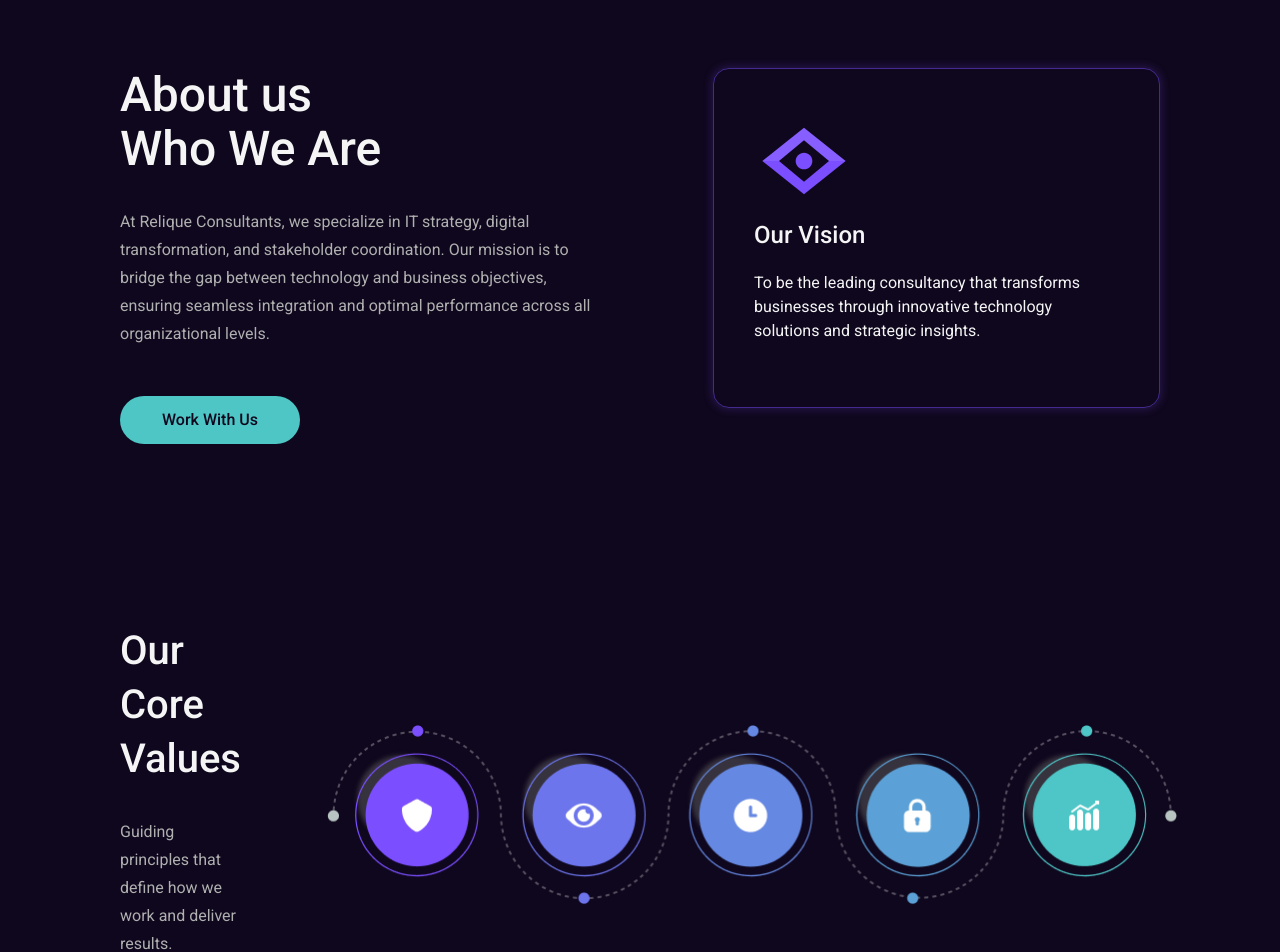
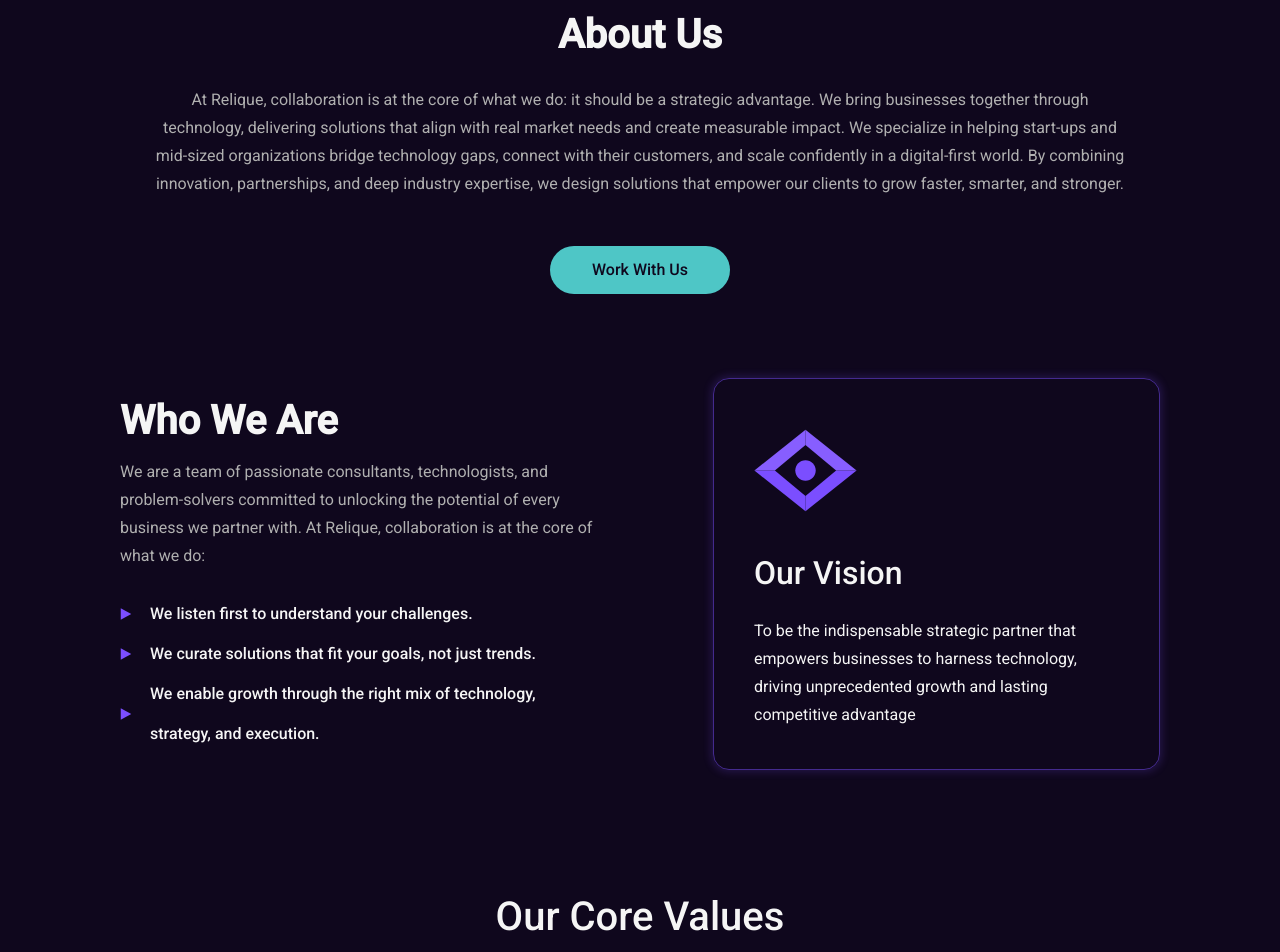
Before and after one commit to ankurmungekar/relique, a React (Create React App) app: page /about in a window 1280 px wide. Shown: the part 500-1452 px from the top of the page. Built offline with nearby package versions, Linux system fonts and the light colour scheme.

Commit message:
about us page changes

```diff
--- a/src/pages/AboutPage.tsx
+++ b/src/pages/AboutPage.tsx
@@ -5,7 +5,7 @@
   return (
     <div className="AboutPage bg-[#0F071D] min-h-screen pt-[88px]">
       {/* Hero Banner Section */}
-      <section className="py-[60px]">
+      <section className="pt-[60px]">
         <div className="max-w-[1440px] mx-auto px-[120px]">
           <div className="w-full h-[300px] rounded-[16px] overflow-hidden">
             <img
@@ -17,45 +17,107 @@
         </div>
       </section>
 
+      {/* Title Section */}
+      <section className="pt-[60px] pb-[24px]">
+        <div className="max-w-[1440px] mx-auto px-[120px]">
+          <h1
+            className="text-[#F5F5F5] font-black text-[40px] leading-[1.35em] text-center mb-[24px]"
+            style={{ fontFamily: 'Roboto' }}
+          >
+            About Us
+          </h1>
+          <p
+            className="text-[#B0B0B0] font-normal text-[16px] leading-[1.75em] text-center max-w-[980px] mx-auto mb-[48px]"
+            style={{ fontFamily: 'Roboto' }}
+          >
+            At Relique, collaboration is at the core of what we do: it should be a strategic advantage. We bring businesses together through technology, delivering solutions that align with real market needs and create measurable impact. We specialize in helping start-ups and mid-sized organizations bridge technology gaps, connect with their customers, and scale confidently in a digital-first world. By combining innovation, partnerships, and deep industry expertise, we design solutions that empower our clients to grow faster, smarter, and stronger.
+          </p>
+
+          <div className="flex justify-center">
+            <Button to="/contact" variant="primary">
+              Work With Us
+            </Button>
+          </div>
+        </div>
+      </section>
+
       {/* Main Content Section */}
       <section className="py-[60px]">
         <div className="max-w-[1440px] mx-auto px-[120px]">
-          <div className="flex justify-between items-start gap-[118px]">
+          <div className="flex justify-between items-center gap-[118px]">
             {/* Left Content */}
             <div className="flex-1 max-w-[635px]">
-              <h1
-                className="text-[#F5F5F5] font-medium text-[48px] leading-[1.125em] mb-[32px]"
+              <h2
+                className="text-[#F5F5F5] font-black text-[40px] leading-[1.35em] mb-[10px]"
                 style={{ fontFamily: 'Roboto' }}
               >
-                About us<br />
                 Who We Are
-              </h1>
+              </h2>
 
               <p
-                className="text-[#B0B0B0] font-normal text-[16px] leading-[1.75em] mb-[48px]"
+                className="text-[#B0B0B0] font-normal text-[16px] leading-[1.75em] mb-[24px]"
                 style={{ fontFamily: 'Roboto' }}
               >
-                At Relique Consultants, we specialize in IT strategy, digital transformation, and stakeholder coordination. Our mission is to bridge the gap between technology and business objectives, ensuring seamless integration and optimal performance across all organizational levels.
+                We are a team of passionate consultants, technologists, and problem-solvers committed to unlocking the potential of every business we partner with. At Relique, collaboration is at the core of what we do:
               </p>
 
-              <Button to="/contact" variant="primary">
-                Work With Us
-              </Button>
+              {/* Bullet Points with Arrows */}
+              <div className="space-y-[0px]">
+                <div className="flex items-center gap-[18px]">
+                  <div className="flex-shrink-0 w-[12px] h-[12px]">
+                    <svg width="12" height="12" viewBox="0 0 12 12" fill="none" xmlns="http://www.w3.org/2000/svg">
+                      <path d="M0.75 0.14L0.75 11.86L11.25 6L0.75 0.14Z" fill="#7B4EFF"/>
+                    </svg>
+                  </div>
+                  <p
+                    className="text-[#F5F5F5] font-medium text-[16px] leading-[2.5em]"
+                    style={{ fontFamily: 'Roboto' }}
+                  >
+                    We listen first to understand your challenges.
+                  </p>
+                </div>
+                <div className="flex items-center gap-[18px]">
+                  <div className="flex-shrink-0 w-[12px] h-[12px]">
+                    <svg width="12" height="12" viewBox="0 0 12 12" fill="none" xmlns="http://www.w3.org/2000/svg">
+                      <path d="M0.75 0.14L0.75 11.86L11.25 6L0.75 0.14Z" fill="#7B4EFF"/>
+                    </svg>
+                  </div>
+                  <p
+                    className="text-[#F5F5F5] font-medium text-[16px] leading-[2.5em]"
+                    style={{ fontFamily: 'Roboto' }}
+                  >
+                    We curate solutions that fit your goals, not just trends.
+                  </p>
+                </div>
+                <div className="flex items-center gap-[18px]">
+                  <div className="flex-shrink-0 w-[12px] h-[12px]">
+                    <svg width="12" height="12" viewBox="0 0 12 12" fill="none" xmlns="http://www.w3.org/2000/svg">
+                      <path d="M0.75 0.14L0.75 11.86L11.25 6L0.75 0.14Z" fill="#7B4EFF"/>
+                    </svg>
+                  </div>
+                  <p
+                    className="text-[#F5F5F5] font-medium text-[16px] leading-[2.5em]"
+                    style={{ fontFamily: 'Roboto' }}
+                  >
+                    We enable growth through the right mix of technology, strategy, and execution.
+                  </p>
+                </div>
+              </div>
             </div>
 
             {/* Right Vision Card */}
             <div className="flex-shrink-0">
               <div
-                className="relative rounded-[16px] border border-[rgba(123,78,255,0.5)] shadow-[0px_0px_8px_2px_rgba(123,78,255,0.2)] w-[447px] h-[340px]"
+                className="relative rounded-[16px] border border-[rgba(123,78,255,0.5)] shadow-[0px_0px_8px_2px_rgba(123,78,255,0.2)] w-[447px] p-[40px]"
               >
                 {/* Vision Icon */}
-                <div className="absolute left-[40px] top-[42px] w-[100px] h-[100px] flex items-center justify-center">
-                  <img src="/images/icons/our-vision.svg" alt="Our Vision" />
+                <div className="w-[103.47px] h-[103.47px] mb-[24px]">
+                  <img src="/images/icons/our-vision.svg" alt="Our Vision" className="w-full h-full" />
                 </div>
 
                 {/* Vision Title */}
                 <h3
-                  className="absolute left-[40px] top-[146px] w-[150px] h-[40px] text-[#F5F5F5] font-medium text-[24px] leading-[1.67em]"
+                  className="text-[#F5F5F5] font-medium text-[32px] leading-[1.69em] mb-[16px]"
                   style={{ fontFamily: 'Roboto' }}
                 >
                   Our Vision
@@ -63,10 +125,10 @@
 
                 {/* Vision Text */}
                 <p
-                  className="absolute left-[40px] top-[202px] w-[366px] h-[96px] text-[#F5F5F5] font-normal text-[16px] leading-[1.5em]"
+                  className="text-[#F5F5F5] font-normal text-[16px] leading-[1.75em]"
                   style={{ fontFamily: 'Roboto' }}
                 >
-                  To be the leading consultancy that transforms businesses through innovative technology solutions and strategic insights.
+                  To be the indispensable strategic partner that empowers businesses to harness technology, driving unprecedented growth and lasting competitive advantage
                 </p>
               </div>
             </div>
@@ -75,34 +137,29 @@
       </section>
 
       {/* Core Values Section */}
-      <section className="py-[120px]">
+      <section className="py-[60px] mb-[60px]">
         <div className="max-w-[1440px] mx-auto px-[120px]">
-          <div className="flex items-center gap-[80px]">
-            {/* Left Side - Text Content */}
-            <div className="flex-1">
+          {/* Title */}
           <h2
-                className="text-[#F5F5F5] font-medium text-[40px] leading-[1.35em] mb-[32px]"
+            className="text-[#F5F5F5] font-medium text-[40px] leading-[1.35em] text-center mb-[10px]"
             style={{ fontFamily: 'Roboto' }}
           >
-                Our<br />
-                Core Values
+            Our Core Values
           </h2>
           <p
-                className="text-[#B0B0B0] font-normal text-[16px] leading-[1.75em] max-w-[904px] mb-[48px]"
+            className="text-[#B0B0B0] font-normal text-[16px] leading-[1.75em] text-center max-w-[904px] mx-auto mb-[48px]"
             style={{ fontFamily: 'Roboto' }}
           >
             Guiding principles that define how we work and deliver results.
           </p>
-            </div>
 
-            {/* Right Side - Core Values Image */}
-            <div className="flex-shrink-0">
+          {/* Core Values Image */}
+          <div className="flex justify-center">
             <img
               src="/images/core-values.png"
               alt="Core Values Illustration"
-                className="w-[860px] h-auto object-contain"
+              className="h-auto object-contain"
             />
-            </div>
           </div>
         </div>
       </section>
```
Also changed, not shown: public/images/core-values.png. Lines whose indentation alone changed are shown as unchanged.
